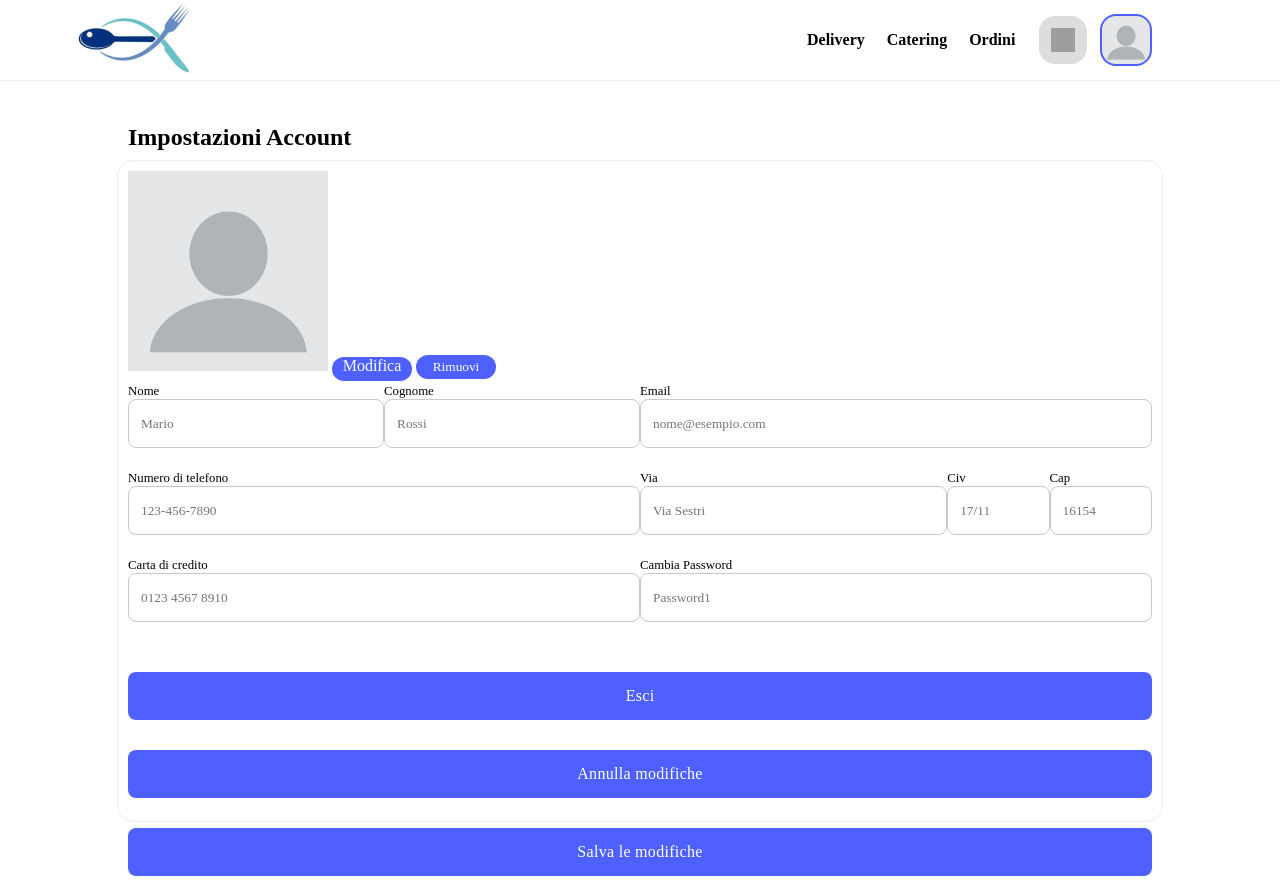
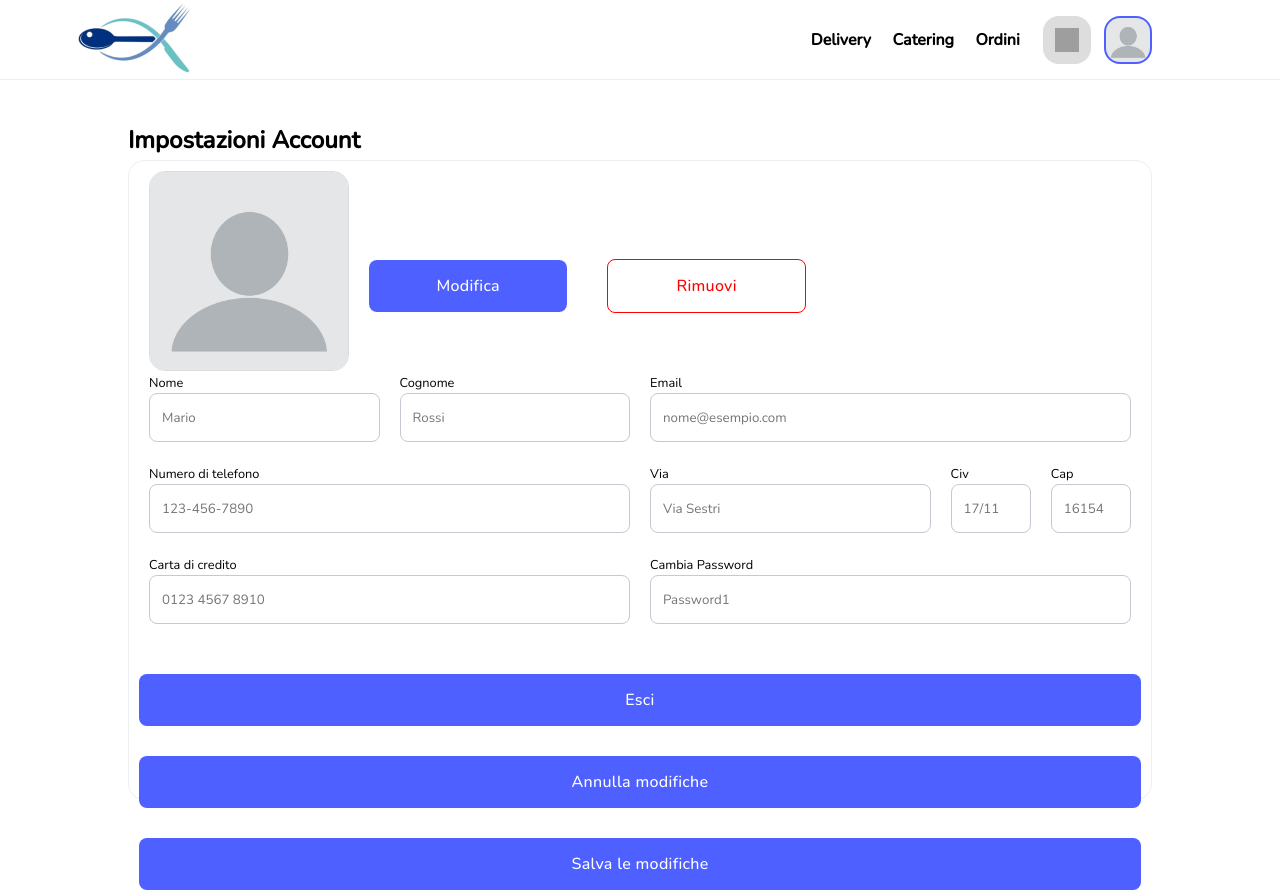
Before and after one commit to Spinny03/Il_Pescaggio, a PHP site: page /profile.php in a window 1280 px wide. Run offline with PHP 8.4, Linux system fonts and the light colour scheme; the visitor is signed in with stand-in values (Sample User, id 1); data that the repository does not hold is empty; grey boxes are pictures that could not be loaded.

Commit message:
aggiunta mia immagine + bottoni, font prolilo
-aggiunta la mia faccia
-bottoni belli
-immagine bella

```diff
--- a/css/navBarStyles.css
+++ b/css/navBarStyles.css
@@ -1,3 +1,5 @@
+@import url('https://fonts.googleapis.com/css2?family=Nunito:ital,wght@0,200;0,300;0,400;0,500;1,200;1,300&display=swap');
+
 body{
     margin: 0px;
     font-family: 'nunito';
--- a/css/profileStyles.css
+++ b/css/profileStyles.css
@@ -18,6 +18,15 @@
     width: 1px;
 }
 
+*{
+    box-sizing: border-box;
+}
+
+.profilePhotoBig{
+    border: 1px solid #ddd;
+    border-radius: 16px;
+}
+
 .pSettings{
     margin-left: auto;
     margin-right: auto;
@@ -27,6 +36,39 @@
     background-color: white;
     padding: 10px;
     border-radius: 16px;
+}
+
+#pform{
+    padding-left: 10px;
+    display: flex;
+    align-items: center;
+    justify-content:flex-start;
+}
+
+.photoBtn{
+    margin-top: 30px;
+    width: 20%;
+    background-color: #4E60FF;
+    border: none;
+    color: white;
+    padding: 15px 32px;
+    text-align: center;
+    font-size: 16px;
+    cursor: pointer;
+    border-radius: 8px;
+    font-family: 'nunito';
+    font-style: normal;
+    font-weight: 500;
+    letter-spacing: 0.3px;
+    margin-right: 20px;
+    margin-left: 20px;
+    min-width: 145px;
+}
+
+.removeBtn{
+    background-color: #ffffff;
+    border: 1px solid red;
+    color: red;
 }
 
 .conteinerP{
@@ -79,6 +121,8 @@ input{
 .data{
     margin: 0;
     float:left;
+    padding-right: 10px;
+    padding-left: 10px;
 }
 
 #p25{
--- a/profile.php
+++ b/profile.php
@@ -95,9 +95,9 @@
 
 
                 <form id="pform" action="access/photoDB.php" method="POST" enctype="multipart/form-data">
-                    <img width="200" height="200" src="<?php echo $link; ?>">
-                    <label class="smallBtn" for="apply"><input class="inPhoto" type="file" name="pfile" name="pfile" id="apply" accept="image/*">Modifica</label>
-                    <button type="submit" name="change" value="False" class="smallBtn">Rimuovi</button>
+                    <img width="200" height="200" src="<?php echo $link; ?>" class="profilePhotoBig">
+                    <label class="photoBtn" for="apply"><input class="inPhoto" type="file" name="pfile" name="pfile" id="apply" accept="image/*">Modifica</label>
+                    <button type="submit" name="change" value="False" class="photoBtn removeBtn">Rimuovi</button>
                 </form>
                 <script>
                     document.getElementById("apply").onchange = function() {
```
Also changed, not shown: images/userPhoto/barle.ale@gmail.com.jpg (added).
